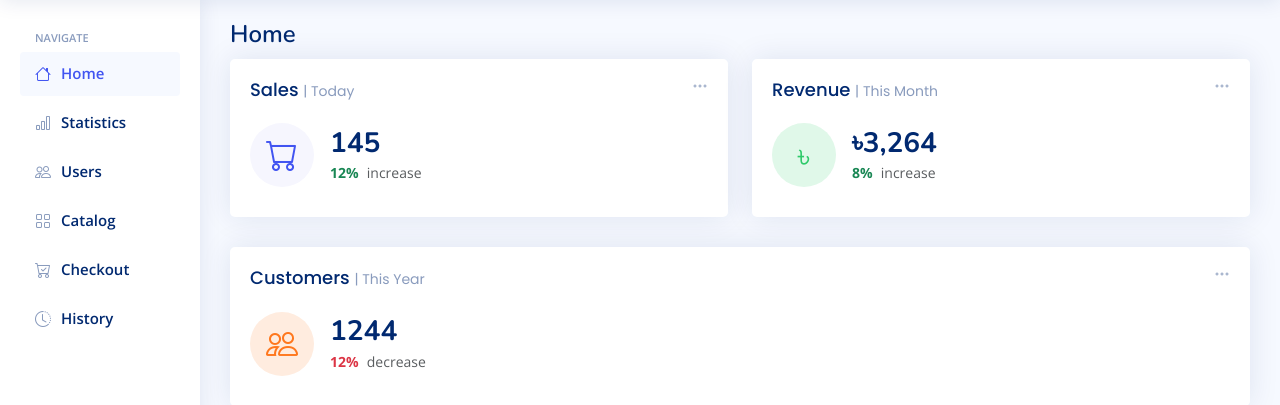
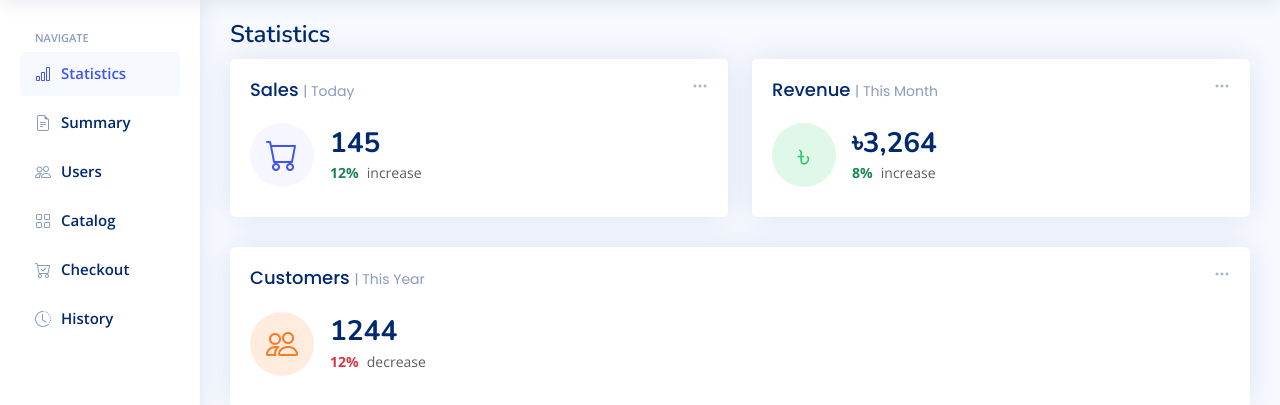
Before and after one commit to Mahdi3M/Canteen_Management, a Django app: page /home/ in a window 1280 px wide. Shown: the part 60-465 px from the top of the page. Run offline with Django 4.2, Linux system fonts and the light colour scheme; a user stored in the database is signed in; tables that the repository leaves empty hold one stand-in row (values such as "Sample post"); grey boxes marked "Sample" are stand-in pictures; some libraries are stand-ins or nearby versions.

Commit message:
Sidebar Changed

```diff
--- a/Canteen_Management/Canteen/templates/Canteen/admin_stats.html
+++ b/Canteen_Management/Canteen/templates/Canteen/admin_summary.html
@@ -138,6 +138,6 @@
 
 {% block scripts %}
 <script>
-  $("#stats").removeClass("collapsed");
+  $("#summary").removeClass("collapsed");
 </script>
 {% endblock scripts %}
--- a/Canteen_Management/Canteen/templates/Canteen/index.html
+++ b/Canteen_Management/Canteen/templates/Canteen/index.html
@@ -5,13 +5,7 @@
 <main id="main" class="main">
 
     <div class="pagetitle">
-      <h1>Home</h1>
-      {% comment %} <nav>
-        <ol class="breadcrumb">
-          <li class="breadcrumb-item"><a href="index.html">{Customer Name}</a></li>
-          <li class="breadcrumb-item active">Home</li>
-        </ol>
-      </nav> {% endcomment %}
+      <h1>Statistics</h1>
     </div><!-- End Page Title -->
 
     <section class="section dashboard">
@@ -369,6 +363,6 @@
 
 {% block scripts %}
 <script>
-  $("#home").removeClass("collapsed");
+  $("#statistics").removeClass("collapsed");
 </script>
 {% endblock scripts %}
--- a/Canteen_Management/Canteen/urls.py
+++ b/Canteen_Management/Canteen/urls.py
@@ -19,6 +19,6 @@ urlpatterns = [
     path('nco_bills/', views.nco_bills, name="nco_bills"),
 
     path('home/', views.home, name="home"),
-    path('admin_stats/', views.admin_stats, name="admin_stats"),
+    path('admin_summary/', views.admin_summary, name="admin_summary"),
     path('admin_users/', views.admin_users, name="admin_users"),
 ]
--- a/Canteen_Management/Canteen/views.py
+++ b/Canteen_Management/Canteen/views.py
@@ -270,7 +270,7 @@ def nco_bills(request):
     else:
         orders = Order.objects.all()
 
-    context['order_list'] = OrderItem.objects.filter(order__in = orders, order__status = 'Complete').order_by('order__id')
+    context['order_list'] = OrderItem.objects.filter(order__in = orders, order__status = 'Complete').order_by('-order__timestamp')
     context['notification'] = Product.objects.filter(stock_quantity__lte = 5)
 
     return render(request, "Canteen/nco_bills.html", context)
@@ -382,8 +382,8 @@ def home(request):
 
 @login_required(redirect_field_name='next', login_url="Canteen:signin")
 @role_required(allowed_roles=['Admin'])
-def admin_stats(request):
-    return render(request, "Canteen/admin_stats.html")
+def admin_summary(request):
+    return render(request, "Canteen/admin_summary.html")
 
 
 
--- a/Canteen_Management/templates/sidebar.html
+++ b/Canteen_Management/templates/sidebar.html
@@ -8,16 +8,16 @@
       <!-- ======= Admin ======= -->
       {% if user.role == "Admin" %}
         <li class="nav-item">
-          <a id="home" class="nav-link collapsed" href={% url 'Canteen:home' %}>
-            <i class="bi bi-house"></i>
-            <span>Home</span>
+          <a id="statistics" class="nav-link collapsed" href={% url 'Canteen:home' %}>
+            <i class="bi bi-bar-chart"></i>
+            <span>Statistics</span>
           </a>
         </li>
 
         <li class="nav-item">
-          <a id="stats" class="nav-link collapsed" href={% url 'Canteen:admin_stats' %}>
-            <i class="bi bi-bar-chart"></i>
-            <span>Statistics</span>
+          <a id="summary" class="nav-link collapsed" href={% url 'Canteen:admin_summary' %}>
+            <i class="bi bi-file-earmark-text"></i>
+            <span>Summary</span>
           </a>
         </li>
 
```
